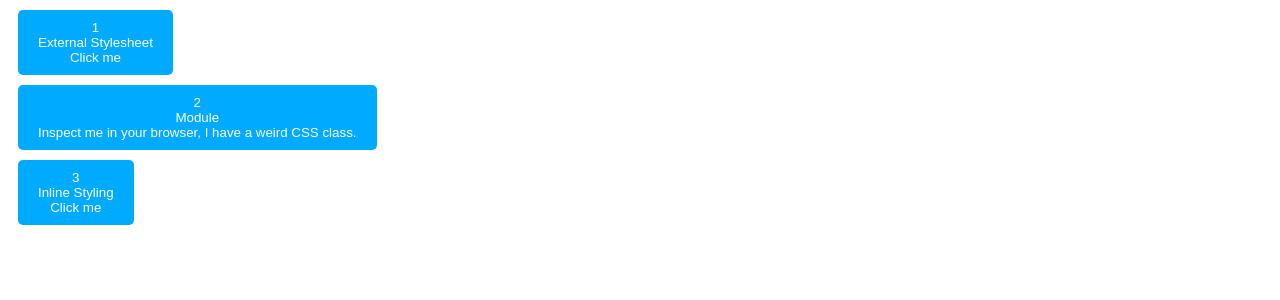
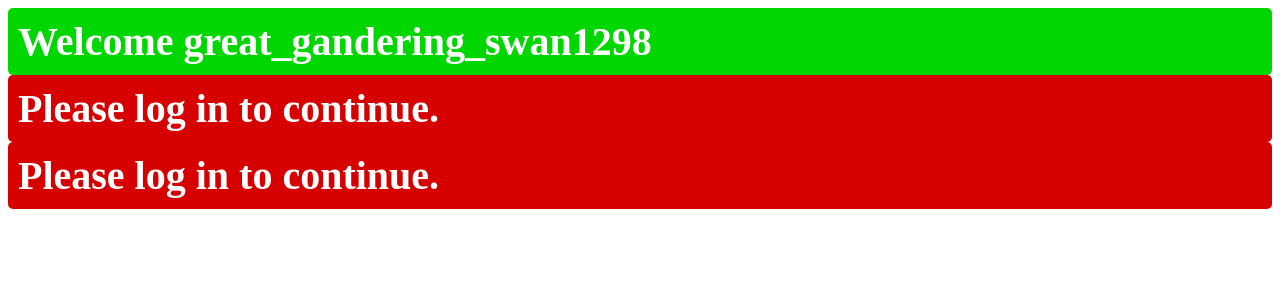
Before and after one commit to Ryan-Millard/React-Tutorial, a React (Vite) app: page / in a window 1280 px wide. Shown: the top 300 px of the page. Built offline with nearby package versions, Linux system fonts and the light colour scheme; the HTML template or start-up script is replaced by a standard one.

Commit message:
Added all related files for conditional rendering

```diff
--- a/src/App.tsx
+++ b/src/App.tsx
@@ -3,6 +3,8 @@ import UseEffectExample from './Hooks/useEffect.tsx';
 import UseMemoExample from './Hooks/useMemo.tsx';
 
 import Card from './Components/card.tsx';
+import PropsExample from './Components/props.tsx';
+import ConditionalRenderingExample from './Components/conditionalRendering.tsx';
 
 import Button from './StylingOptions/StylingOptions.tsx';
 
@@ -14,7 +16,15 @@ function App() {
 				{/* <UseEffectExample /> */}
 				{/* <UseMemoExample /> */}
 				{/* <Card /> */}
-				<Button />
+				{/* <Button /> */}
+				{/*
+					<PropsExample name="Jacques-Louis David" age={77} isFrench={true} />
+					<PropsExample name="John William Godward" age={61} isFrench={false} />
+					<PropsExample />
+				*/}
+				<ConditionalRenderingExample isLoggedIn={true} username="great_gandering_swan1298" />
+				<ConditionalRenderingExample isLoggedIn={false} username="great_gandering_swan1298" />
+				<ConditionalRenderingExample />
 			</div>
 		</>
 	);
--- /dev/null
+++ b/src/Components/conditionalRendering.css
@@ -0,0 +1,17 @@
+.welcome-message {
+	font-size: 2.5em;
+	background-color: hsl(120, 100%, 42%);
+	color: white;
+	padding: 10px;
+	border-radius: 5px;
+	margin: 0;
+}
+
+.login-prompt {
+	font-size: 2.5em;
+	background-color: hsl(0, 100%, 42%);
+	color: white;
+	padding: 10px;
+	border-radius: 5px;
+	margin: 0;
+}
--- /dev/null
+++ b/src/Components/conditionalRendering.tsx
@@ -0,0 +1,22 @@
+import { FC } from 'react';
+
+import './conditionalRendering.css';
+
+interface UserProps {
+	isLoggedIn: boolean;
+	username: string;
+}
+
+function ConditionalRenderingExample(props:UserProps):FC<{}> {
+	const welcomeMessage:FC = <h2 className="welcome-message">Welcome { props.username }</h2>;
+	const loginPrompt:FC = <h2 className="login-prompt">Please log in to continue.</h2>;
+
+	return ( props.isLoggedIn ?  welcomeMessage : loginPrompt);
+}
+
+ConditionalRenderingExample.defaultProps = {
+	isLoggedIn: false,
+	username: "guest"
+}
+
+export default ConditionalRenderingExample;
--- a/src/Components/props.tsx
+++ b/src/Components/props.tsx
@@ -18,7 +18,7 @@ interface NeoclassicalPainter {
 	isFrench: boolean;
 }
 
-function PropsExample(props:NeoclassicalPainter):FC {
+function PropsExample(props:NeoclassicalPainter):FC<{}> {
 // Props can also be dereferenced:
 // 		function PropsExample({ name, age }:NeoclassicalPainter):FC {
 	return (
```
